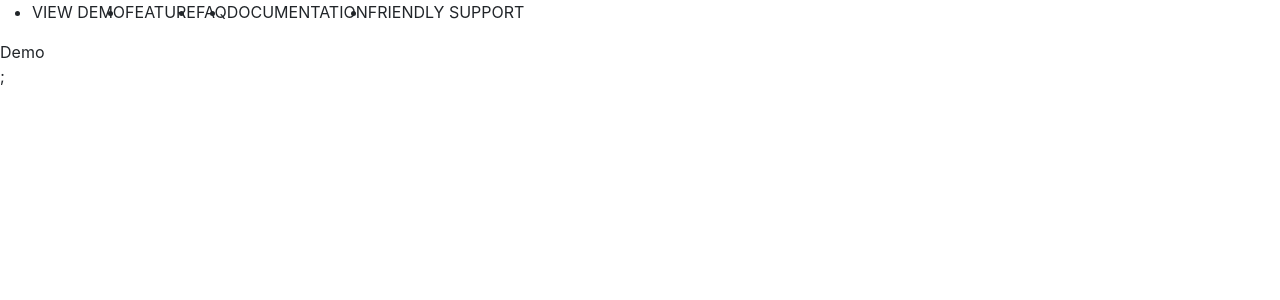
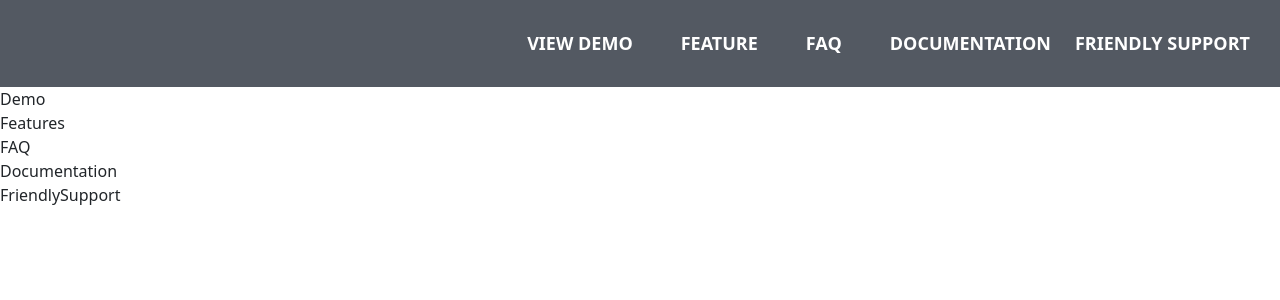
Before and after one commit to Ashutosh-Maurya-87/portfolio, a React (Create React App) app: page / in a window 1280 px wide. Shown: the top 300 px of the page. Built offline with nearby package versions, Linux system fonts and the light colour scheme.

Commit message:
create static navbar

```diff
--- a/package.json
+++ b/package.json
@@ -36,5 +36,8 @@
       "last 1 firefox version",
       "last 1 safari version"
     ]
+  },
+  "devDependencies": {
+    "node-sass": "^7.0.1"
   }
 }
--- a/src/App.js
+++ b/src/App.js
@@ -1,13 +1,13 @@
 import logo from "./logo.svg";
+import "../node_modules/bootstrap/dist/css/bootstrap.min.css";
+import "../node_modules/bootstrap/dist/js/bootstrap.bundle";
 import "./App.css";
-import ViewDemo from "./Component/ViewDemo";
-import NavBar from "./Component/NavBar";
+import IndexRoute from "./Component/IndexRoute";
 
 function App() {
   return (
     <>
-      <NavBar />
-      <ViewDemo />;
+      <IndexRoute />
     </>
   );
 }
--- /dev/null
+++ b/src/Component/DOCUMENTATION/Documentation.js
@@ -0,0 +1,7 @@
+import React from "react";
+
+const Documentation = () => {
+  return <div>Documentation</div>;
+};
+
+export default Documentation;
--- /dev/null
+++ b/src/Component/FAQ/FAQ.js
@@ -0,0 +1,7 @@
+import React from "react";
+
+const FAQ = () => {
+  return <div>FAQ</div>;
+};
+
+export default FAQ;
--- /dev/null
+++ b/src/Component/FEATURES/Features.js
@@ -0,0 +1,7 @@
+import React from "react";
+
+const Features = () => {
+  return <div>Features</div>;
+};
+
+export default Features;
--- /dev/null
+++ b/src/Component/FRIENDLY_SUPPORT/FriendlySupport.js
@@ -0,0 +1,7 @@
+import React from "react";
+
+const FriendlySupport = () => {
+  return <div>FriendlySupport</div>;
+};
+
+export default FriendlySupport;
--- /dev/null
+++ b/src/Component/IndexRoute.js
@@ -0,0 +1,21 @@
+import React from "react";
+import ViewDemo from "./VIEW_DEMO/ViewDemo";
+import Documentation from "./DOCUMENTATION/Documentation";
+import FAQ from "./FAQ/FAQ";
+import Features from "./FEATURES/Features";
+import FriendlySupport from "./FRIENDLY_SUPPORT/FriendlySupport";
+import NavBar from "./NavBar";
+const Index = () => {
+  return (
+    <>
+      <NavBar />
+      <ViewDemo />
+      <Features />
+      <FAQ />
+      <Documentation />
+      <FriendlySupport />
+    </>
+  );
+};
+
+export default Index;
--- a/src/Component/NavBar.js
+++ b/src/Component/NavBar.js
@@ -1,15 +1,16 @@
 import React from "react";
+import "./Style/NavBar.scss";
 
 const NavBar = () => {
   return (
-    <div className="d-flex">
-      <ul className="d-flex">
-        <li> VIEW DEMO</li>
-        <li>FEATURE</li>
-        <li>FAQ</li>
-        <li>DOCUMENTATION</li>
-        <li>FRIENDLY SUPPORT</li>
-      </ul>
+    <div className="Navbar">
+      <div className="navlist d-flex justify-content-end">
+        <span className="mx-4">VIEW DEMO</span>
+        <span className="mx-4">FEATURE</span>
+        <span className="mx-4">FAQ</span>
+        <span className="mx-4">DOCUMENTATION</span>
+        <span className="temp">FRIENDLY SUPPORT</span>
+      </div>
     </div>
   );
 };
--- a/src/Component/Style/NavBar.scss
+++ b/src/Component/Style/NavBar.scss
@@ -0,0 +1,15 @@
+* {
+  margin: 0%;
+  padding: 0%;
+}
+
+.Navbar {
+  background-color: #535962;
+
+  & .navlist {
+    padding: 30px;
+    font-size: large;
+    font-weight: bold;
+    color: white;
+  }
+}
```
Also changed, not shown: src/Component/VIEW_DEMO/ViewDemo.js (renamed from src/Component/ViewDemo.js), 1 other file (tests, documents, lock files or other folders).
